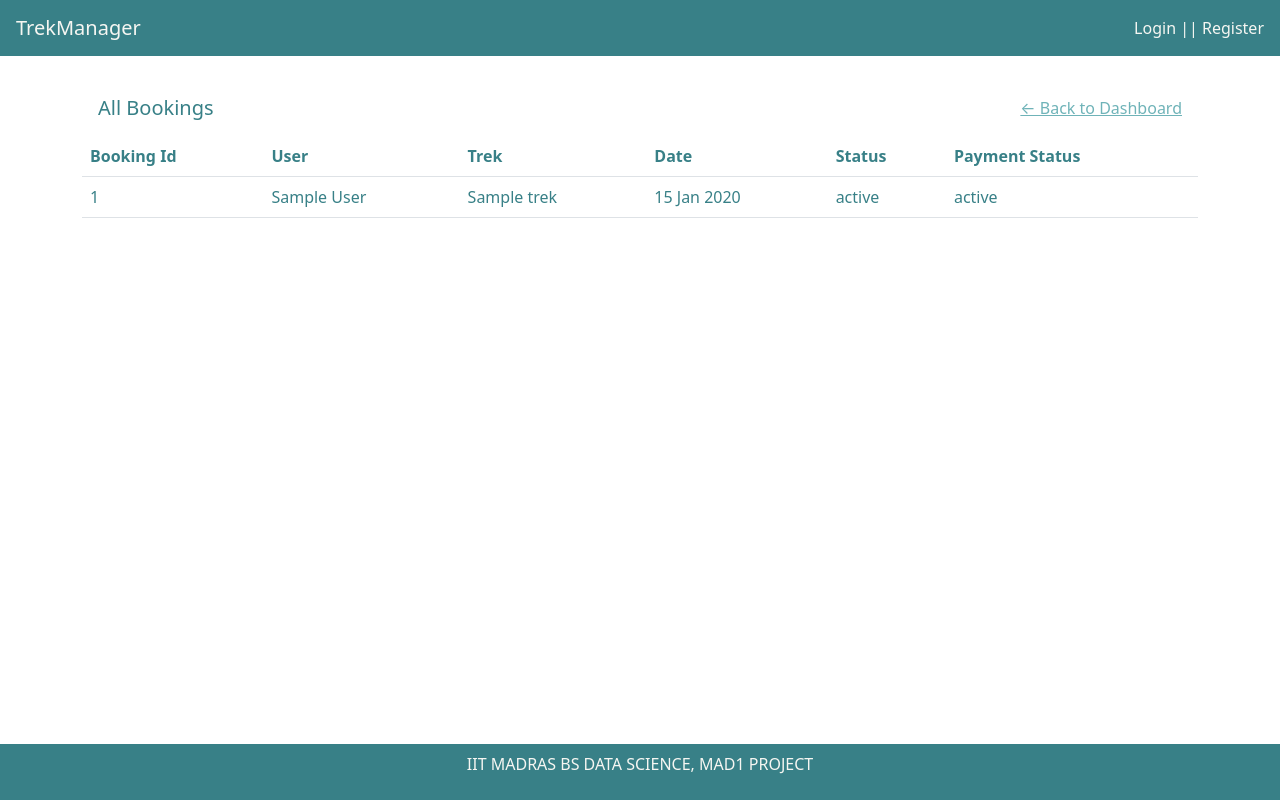
After one commit to 23f2003837/Trekking-Management-App-V1, a Flask app: template app/templates/all_bookings.html in a window 1280 px wide. The commit adds this page. Run offline with Flask 3, Linux system fonts and the light colour scheme; the template is opened without the code that fills it: values that come from a table or form of the project are taken from there, others are empty; tables that the repository leaves empty hold one stand-in row (values such as "Sample post").

Commit message:
add admin dashboard counts, bookings table, and navbar role links

```diff
--- /dev/null
+++ b/app/templates/all_bookings.html
@@ -0,0 +1,37 @@
+{% extends 'base.html' %}
+{% block content %}
+
+<div class="d-flex justify-content-between align-items-center p-3">
+    <h5 class="text-teal-dark m-0">All Bookings</h5>
+    <a class="text-teal-muted" href="{{ url_for('main.admin_dashboard') }}">← Back to Dashboard</a>
+</div>
+<table class="table">
+    <thead>
+        <tr>
+            <th class="text-teal-dark">Booking Id</th>
+            <th class="text-teal-dark">User</th>
+            <th class="text-teal-dark">Trek</th>
+            <th class="text-teal-dark">Date</th>
+            <th class="text-teal-dark">Status</th>
+            <th class="text-teal-dark">Payment Status</th>
+        </tr>
+    </thead>
+    <tbody>
+        {% for booking in all_bookings %}
+        <tr>
+            <td class="text-teal-dark">{{ booking.id }}</td>
+            <td class="text-teal-dark">{{ booking.user.name }}</td>
+            <td class="text-teal-dark">{{ booking.trek.name }}</td>
+            <td class="text-teal-dark">{{ booking.booking_date.strftime('%d %b %Y') }}</td>
+            <td class="text-teal-dark">{{ booking.status }}</td>
+            <td class="text-teal-dark">{{ booking.payment_status }}</td>
+        </tr>
+        {% else %}
+        <tr>
+            <td colspan="5" class="text-center text-teal-dark">No Bookings yet!</td>
+        </tr>
+        {% endfor %}
+    </tbody>
+</table>
+
+{% endblock %}
--- a/app/templates/base.html
+++ b/app/templates/base.html
@@ -38,16 +38,27 @@
 </head>
 <body>
     <nav class="navbar navbar-dark bg-teal-dark px-3">
-        <a class="navbar-brand text-offwhite" href="/">TrekManager</a>
+        <a class="navbar-brand text-offwhite" href="{{ url_for("main.home") }}">TrekManager</a>
+
         {% if not session.user_id%}
             <!-- show register,login stuff -->
-             <div>
-            <a class="navbar-brand text-offwhite" href='{{ url_for("main.login") }}'>Login</a>
-            <a class="navbar-brand text-offwhite" href='{{ url_for("main.register") }}'>Register</a>
-                </div>
+            <div>
+                <a class="nav-link text-offwhite d-inline" href="{{ url_for("main.login") }}">Login  ||  </a>
+                <a class="nav-link text-offwhite d-inline" href="{{ url_for("main.register") }}">Register</a>
+            </div>
         {% else %}
             <!-- show logout, dashboard stuff-->
-            <a class="navbar-brand text-offwhite" href='{{ url_for("main.logout") }}'>Logout</a>
+            <div>
+                {% if session['role']=='admin' %}
+                    <a class="nav-link text-offwhite d-inline" href="{{ url_for("main.admin_dashboard") }}">Dashboard</a>
+                {% elif session['role']=='trekker' %}
+                    <a class="nav-link text-offwhite d-inline" href="{{ url_for("main.trekker_dashboard") }}">Dashboard</a>
+                {% elif session['role']=='staff' %}
+                    <a class="nav-link text-offwhite d-inline" href="{{ url_for("main.staff_dashboard") }}">Dashboard</a>
+                {% endif %}
+                <span class="text-offwhite mx-2">|</span>
+                <a class="nav-link text-offwhite d-inline" href="{{ url_for("main.logout") }}">Logout</a>
+            </div>
         {% endif %}
     </nav>
 
@@ -66,7 +77,7 @@
 
     </div>
 
-    <footer class="bg-teal-dark text-offwhite text-center py-0.40">
+    <footer class="bg-teal-dark text-offwhite text-center py-2">
       <p>IIT MADRAS BS DATA SCIENCE, MAD1 PROJECT</p>
     </footer>
 </body>
```
Also changed, not shown: app/routes.py (+10 -1 lines), app/templates/admin_dashboard.html (+32 -1 lines).
